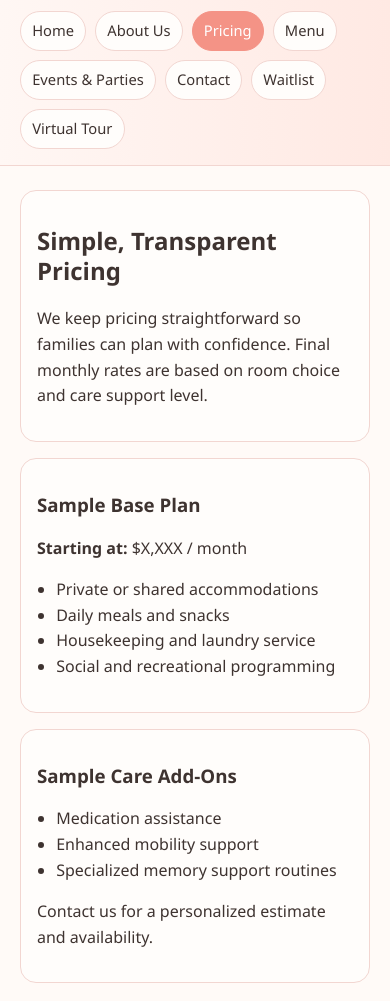
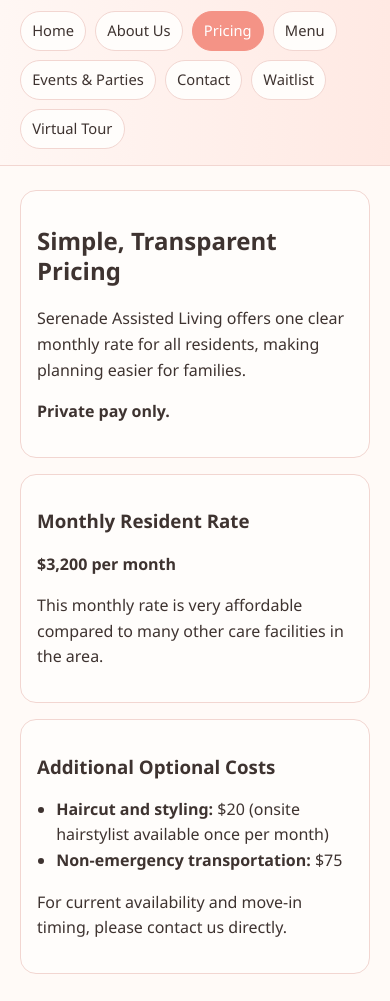
Before and after one commit to Sandonman/serenade-assisted-living-site, a website: page pricing.html in a window 390 px wide. Shown: the part 99-1100 px from the top of the page. Drawn offline with Linux system fonts and the light colour scheme.

Commit message:
Polish pricing page copy and align waitlist phone number

```diff
--- a/pricing.html
+++ b/pricing.html
@@ -26,30 +26,28 @@
     <section class="card">
       <h2>Simple, Transparent Pricing</h2>
       <p>
-        We keep pricing straightforward so families can plan with confidence.
-        Final monthly rates are based on room choice and care support level.
+        Serenade Assisted Living offers one clear monthly rate for all residents, making planning easier for families.
+      </p>
+      <p><strong>Private pay only.</strong></p>
+    </section>
+
+    <section class="card">
+      <h3>Monthly Resident Rate</h3>
+      <p><strong>$3,200 per month</strong></p>
+      <p>
+        This monthly rate is very affordable compared to many other care facilities in the area.
       </p>
     </section>
 
     <section class="card">
-      <h3>Sample Base Plan</h3>
-      <p><strong>Starting at:</strong> $X,XXX / month</p>
+      <h3>Additional Optional Costs</h3>
       <ul>
-        <li>Private or shared accommodations</li>
-        <li>Daily meals and snacks</li>
-        <li>Housekeeping and laundry service</li>
-        <li>Social and recreational programming</li>
+        <li><strong>Haircut and styling:</strong> $20 (onsite hairstylist available once per month)</li>
+        <li><strong>Non-emergency transportation:</strong> $75</li>
       </ul>
-    </section>
-
-    <section class="card">
-      <h3>Sample Care Add-Ons</h3>
-      <ul>
-        <li>Medication assistance</li>
-        <li>Enhanced mobility support</li>
-        <li>Specialized memory support routines</li>
-      </ul>
-      <p>Contact us for a personalized estimate and availability.</p>
+      <p>
+        For current availability and move-in timing, please contact us directly.
+      </p>
     </section>
   </main>
 
```
Also changed, not shown: waitlist.html (+2 -2 lines).
